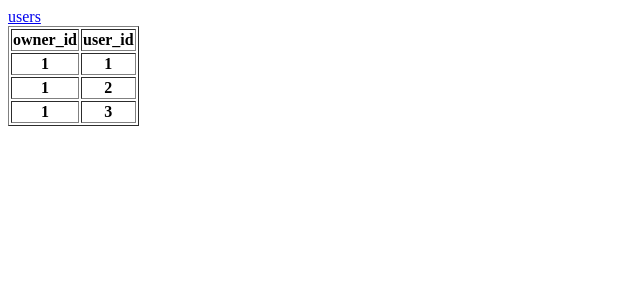
After one commit to lhalam/lv-245pythoncore, a Flask app: page /user/1/contact in a window 1280 px wide. The commit adds this page. Shown: the top 300 px of the page, without its empty margins (0-640 px from the left). Run offline with Flask 2, Linux system fonts and the light colour scheme; data comes from the database, SQL or seed files in the repository; both versions use the stored data as it was after the commit; lists and menus that the app fills with data are empty.

Commit message:
add static folder and contacts routs model

```diff
--- a/flask_app/app.py
+++ b/flask_app/app.py
@@ -1,12 +1,12 @@
 import os.path
 
-from flask import Flask, request, redirect, render_template
+from flask import Flask, request, redirect, render_template, send_from_directory
 from flask_sqlalchemy import SQLAlchemy
 
 from form.userForms import UserForm
 from form.profileForm import ProfileForm
 
-app = Flask(__name__)
+app = Flask(__name__, static_url_path='')
 
 basedir = os.path.abspath(os.path.dirname(__file__))
 app.config['SQLALCHEMY_DATABASE_URI'] = 'sqlite:///' + os.path.join(basedir, 'myApp.sqlite')
@@ -50,6 +50,28 @@ class Profile(db.Model):
         except Exception, e:
             return None
 
+class Contact(db.Model):
+    owner_id = db.Column(db.Integer, primary_key=True)
+    user_id = db.Column(db.Integer, primary_key=True)
+
+    @staticmethod
+    def create(owner_id, user_id):
+        contact = Contact(owner_id = owner_id,
+                          user_id = user_id)
+        db.session.add(contact)
+        db.session.commit()
+
+    @staticmethod
+    def get(owner_id):
+        contacts = Contact.query.filter_by(owner_id=owner_id)
+        return contacts
+
+
+
+@app.route('/static/<path:path>')
+def send_js(path):
+    return send_from_directory('static', path)
+
 
 @app.route('/')
 def index():
@@ -58,10 +80,30 @@ def index():
             <a href='http://localhost:5000/user/add'>add user</a><br>
             """
 
-@app.route('/test')
-def hello_world_test():
-    return 'test Hello, World!'
+# http://localhost:5000/user/2/contact?user_id=3
+@app.route('/user/<owner_id>/contact', methods=['GET'])
+def contact(owner_id):
+    add_user_id = request.args.get("user_id")
+    print "add_user_id", add_user_id
+    if add_user_id:
+        add = Contact.query.filter_by(owner_id=owner_id, user_id=add_user_id).all()
+        print "add:", add
+        if not add:
+            Contact.create(owner_id, add_user_id)
 
+    contacts = Contact.get(owner_id=owner_id)
+    users = User.query.all()
+
+    new_users = []
+    for user in users:
+        for contact in contacts:
+            if user.id == contact.user_id:
+                break
+        else:
+            new_users.append(user)
+
+
+    return render_template("contact_list.html", contacts=contacts, users=new_users, owner_id=owner_id)
 
 @app.route('/user', methods=['GET'])
 def user_get():
@@ -114,9 +156,9 @@ def user_update(user_id):
 def profile_post_get(user_id):
     form = ProfileForm(request.form)
     if request.method == 'POST' and form.validate():
-        profile = Profile(user_id = user_id,
-                          city = form.city.data,
-                          zip_code = form.zip_code.data)
+        profile = Profile(user_id=user_id,
+                          city=form.city.data,
+                          zip_code=form.zip_code.data)
         db.session.add(profile)
         db.session.commit()
         _url = '/user/' + str(user_id)
@@ -124,6 +166,14 @@ def profile_post_get(user_id):
     # print form.errors
     return render_template('profile_add.html', form=form)
 
+@app.route('/user/<user_id>/info', methods=['GET'])
+def users_info_one(user_id):
+    u = User.query.all()
+    p = Profile.get_by_user_id(user_id)
+
+    return render_template('users_info_one.html',users=u, profile=p)
+
+
 
 if __name__ == "__main__":
     db.create_all()
--- a/flask_app/tasksAPP.txt
+++ b/flask_app/tasksAPP.txt
@@ -16,7 +16,6 @@ Profile
     phone (int)
 
 Contacts
-    id
     owner (user_id)
     user_id
 
--- /dev/null
+++ b/flask_app/templates/contact_list.html
@@ -0,0 +1,22 @@
+<a href='http://localhost:5000/user/'>users</a><br>
+<table border>
+    <tr>
+        <th>owner_id</th>
+        <th>user_id</th>
+    </tr>
+    {% if contacts%}
+        {% for contact in contacts %}
+            <tr>
+                <th>{{ contact.owner_id }}</th>
+                <th>{{ contact.user_id }}</th>
+            </tr>
+        {% endfor %}
+    {% endif %}
+</table>
+{% if users%}
+    {% for user in users %}
+        {{ user.id }}
+        <a href='http://localhost:5000/user/{{ owner_id }}/contact?user_id={{user.id}}'>add</a>
+        <br>
+    {% endfor %}
+{% endif %}
--- a/flask_app/templates/user.html
+++ b/flask_app/templates/user.html
@@ -1,4 +1,5 @@
 <a href='http://localhost:5000/user/add'>add user</a><br>
+<img src="img/images.png" alt="Smiley face" width="42" height="42">
 <table border>
   <tr>
     <th>id</th>
@@ -12,7 +13,9 @@
             <th>{{ user.firstname }}</th>
             <th>{{ user.lastname }}</th>
             <th>{{ user.age }}</th>
-            <th><a href='http://localhost:5000/user/{{ user.id }}'>info</a></th>
+            <th><a href='http://localhost:5000/user/{{ user.id }}/contact'>contacts</a></th>
+            <th><a href='http://localhost:5000/user/{{ user.id }}/info'>info</a></th>
+            <th><a href='http://localhost:5000/user/{{ user.id }}'>edit</a></th>
             <th><a href='http://localhost:5000/user/{{ user.id }}/delete'>delete</a></th>
         </tr>
     {% endfor %}
```
Also changed, not shown: flask_app/templates/users_info_one.html (added, +34 -0 lines), flask_app/myApp.sqlite, flask_app/static/img/images.png (added).
